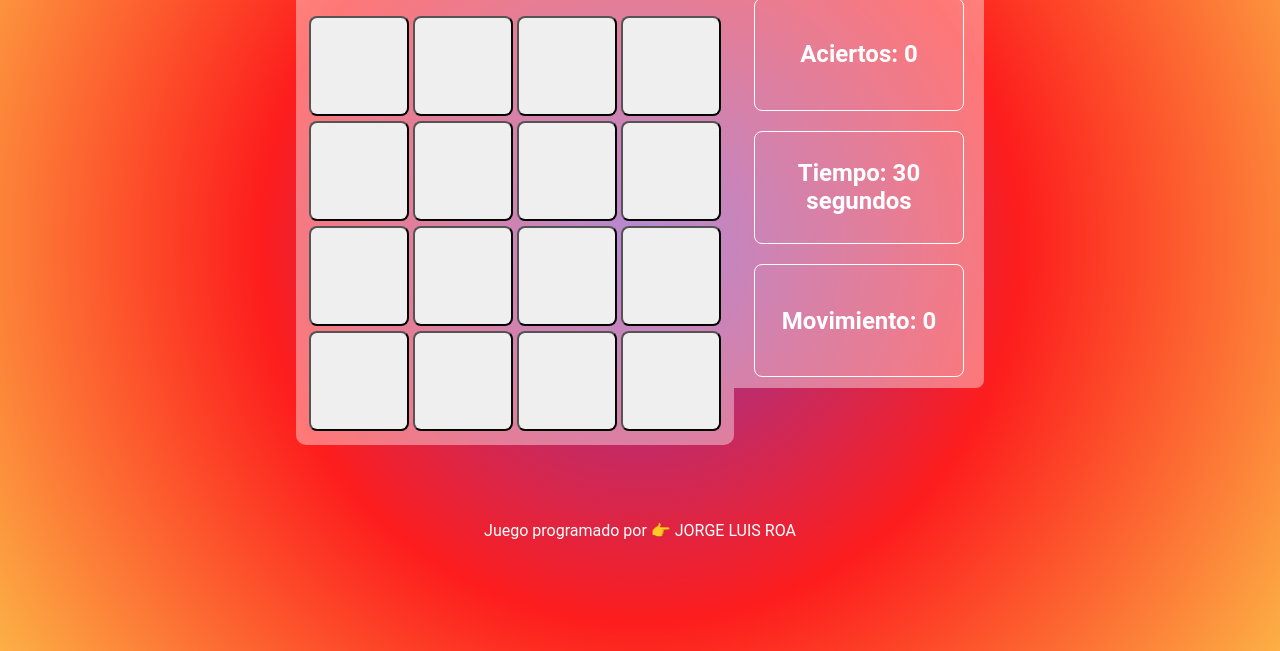
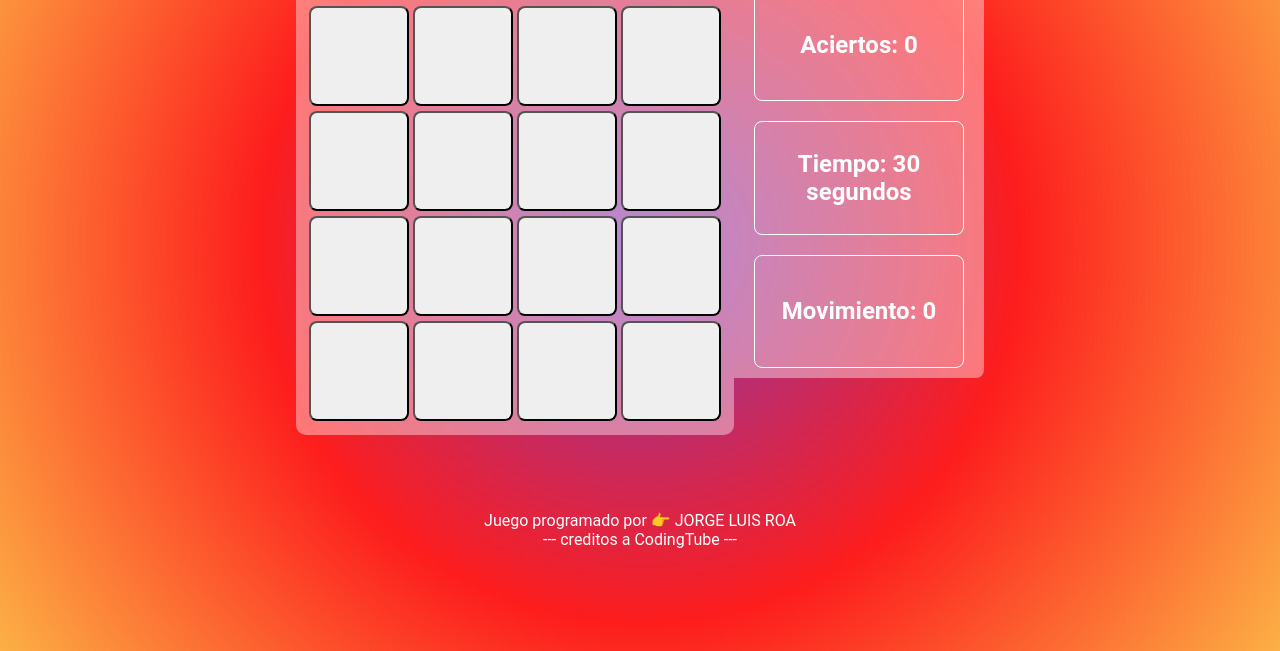
Before and after one commit to Jorge1825/Game_memory, a plain HTML site: page index.html in a window 1280 px wide. Shown: the part 165-816 px from the top of the page. Drawn offline with Linux system fonts and the light colour scheme.

Commit message:
Update index.html

```diff
--- a/index.html
+++ b/index.html
@@ -53,7 +53,7 @@
 
     <button id="btn-2" class="btn-2" id="Reiniciar" onclick="Reiniciar()">Reiniciar</button>
     <footer>
-        <p>Juego programado por 👉 JORGE LUIS ROA</p>
+        <p>Juego programado por 👉 JORGE LUIS ROA <br>--- creditos a CodingTube ---</p>
     </footer>
 
 <script type="text/javascript" src="./js/script.js"></script>
```
